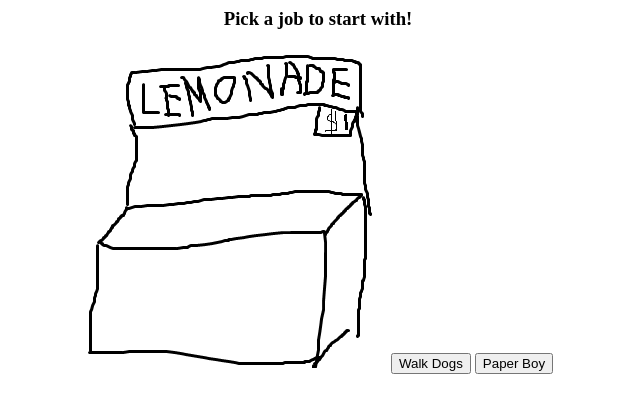
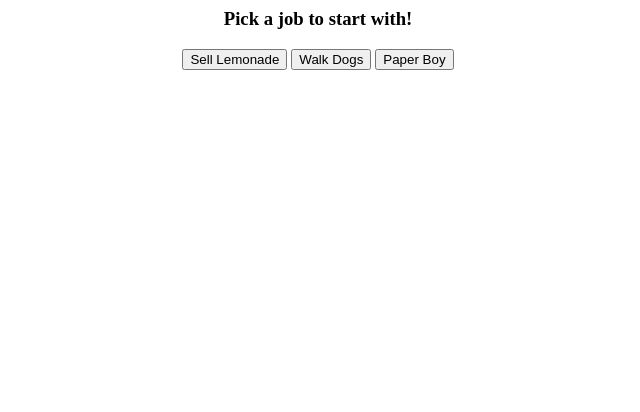
Before and after one commit to JTRNguyen/clickergame, a plain HTML site: page index.html in a window 1280 px wide. Shown: the whole page, without its empty margins (322-962 px from the left). Drawn offline with Linux system fonts and the light colour scheme.

Commit message:
Took out lemonade stand picture

```diff
--- a/index.html
+++ b/index.html
@@ -6,7 +6,7 @@
 	<body>
 		<div id="initialBranches">
 			<h3>Pick a job to start with!</h3>
-			<input type="image" onclick="pickBranch(1)" alt="Lemonade Stand" src="Lemonade.png">
+			<button type="button" onclick="pickBranch(1)">Sell Lemonade </button>
 			<button type="button" onclick="pickBranch(2)">Walk Dogs</button>
 			<button type="button" onclick="pickBranch(3)">Paper Boy</button>
 		</div>
```
